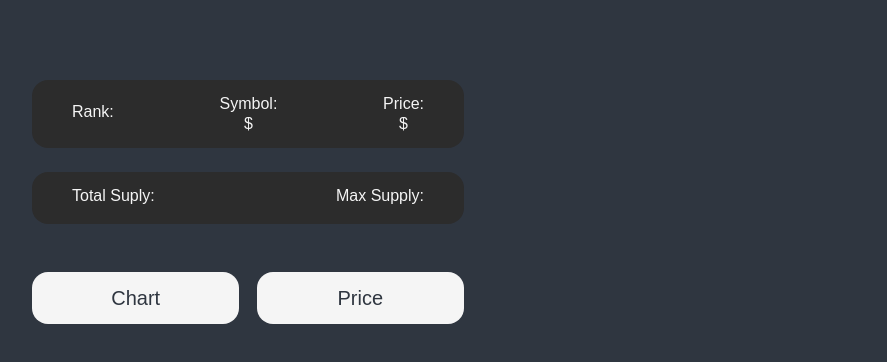
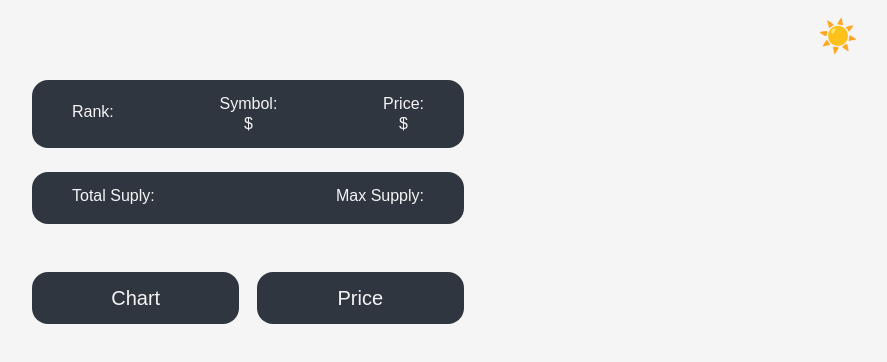
Before and after one commit to misobae/learning-project, a React (Create React App) app: page /1 in a window 1280 px wide. Shown: the top 362 px of the page, without its empty margins (392-1279 px from the left). Built offline with nearby package versions, Linux system fonts and the light colour scheme; no server answers.

Commit message:
feat: 다크모드 구현

```diff
--- a/src/App.tsx
+++ b/src/App.tsx
@@ -1,6 +1,9 @@
-import { createGlobalStyle } from 'styled-components';
+import { createGlobalStyle, ThemeProvider } from "styled-components";
 import Router from './Router';
-import { ReactQueryDevtools } from 'react-query/devtools';
+import { darkTheme, lightTheme } from "./theme";
+import { useState } from "react";
+import styled from 'styled-components';
+// import { ReactQueryDevtools } from 'react-query/devtools';
 
 const GlobalStyle = createGlobalStyle`
   @import url('https://fonts.googleapis.com/css2?family=Source+Sans+Pro:wght@300;400&display=swap');
@@ -63,13 +66,36 @@ const GlobalStyle = createGlobalStyle`
     text-decoration: none;
     color: inherit;
   }
+`;
+
+const Button = styled.button`
+    position: absolute;
+    top: 16px;
+    right: 24px;
+    background-color: transparent;
+    border: 0;
+    font-size: 32px;
+    cursor: pointer;
+    transition: .25s;
+    &:hover {
+      transform: scale(1.2);
+    }
 `
 
 function App() {
+  const [isDarkMode, setIsDarkMode] = useState(false);
+  const toggleDarkMode = () => {
+    setIsDarkMode((crnt) => !crnt);
+  };
   return <>
-    <GlobalStyle />
-    <Router />
-    <ReactQueryDevtools initialIsOpen={true} />
+    <ThemeProvider theme={isDarkMode ? darkTheme : lightTheme}>
+      <Button type="button" onClick={toggleDarkMode}>
+        {isDarkMode ? '🌙' : '☀️' }
+      </Button>
+      <GlobalStyle />
+      <Router />
+      {/* <ReactQueryDevtools initialIsOpen={true} /> */}
+    </ThemeProvider>
   </>
 }
 
--- a/src/index.tsx
+++ b/src/index.tsx
@@ -1,18 +1,14 @@
 import React from "react";
 import ReactDOM from "react-dom";
 import { QueryClient, QueryClientProvider } from "react-query";
-import { ThemeProvider } from "styled-components";
 import App from "./App";
-import { theme } from "./theme";
 
 const queryClient = new QueryClient();
 
 ReactDOM.render(
   <React.StrictMode>
     <QueryClientProvider client={queryClient}>
-      <ThemeProvider theme={theme}>
-        <App />
-      </ThemeProvider>
+      <App />
     </QueryClientProvider>
   </React.StrictMode>,
   document.getElementById("root")
--- a/src/routes/Chart.tsx
+++ b/src/routes/Chart.tsx
@@ -16,10 +16,7 @@ interface ChartProps {
   coinId: string;
 }
 function Chart({ coinId }: ChartProps){
-  const {isLoading, data} = useQuery<IHistorical[]>(["ohlcv", coinId], () => fetchCoinHistory(coinId),
-  {
-    refetchInterval: 5000,
-  });
+  const {isLoading, data} = useQuery<IHistorical[]>(["ohlcv", coinId], () => fetchCoinHistory(coinId));
 
   return (
     <div>
--- a/src/routes/Coin.tsx
+++ b/src/routes/Coin.tsx
@@ -37,13 +37,14 @@ const Overview = styled.div`
   justify-content: space-between;
   align-items: center;
   padding: 16px 40px;
-  background-color: #2c2c2c;
+  background-color: ${props => props.theme.textColor};
   border-radius: 16px;
 `;
 const OverviewItem = styled.div`
   text-align: center;
   span {
     display: block;
+    color: ${props => props.theme.bgColor};
     &:first-child {
       margin-bottom: 4px;
     }
@@ -142,10 +143,7 @@ function Coin(){
   const priceMatch = useRouteMatch("/:coinId/price");
   const chartMatch = useRouteMatch("/:coinId/chart");
   const { isLoading: infoLoading, data: infoData } = useQuery<InfoData>(["info", coinId], () => fetchCoinInfo(coinId));
-  const { isLoading: tickerLoading, data: tickersData } = useQuery<PriceData>(["tickers", coinId], () => fetchCoinTickers(coinId),
-  {
-    refetchInterval: 5000,
-  });
+  const { isLoading: tickerLoading, data: tickersData } = useQuery<PriceData>(["tickers", coinId], () => fetchCoinTickers(coinId));
 
   const loading = infoLoading || tickerLoading;
   return (
--- a/src/routes/Coins.tsx
+++ b/src/routes/Coins.tsx
@@ -25,8 +25,8 @@ const CoinList = styled.ul `
 const Coin = styled.li `
   margin-bottom: 16px;
   border-radius: 24px;
-  background-color: ${props => props.theme.textColor};
-  color: ${props => props.theme.bgColor};
+  box-shadow: 4px 0px 12px rgba(0, 0, 0, 20%);
+  color: ${props => props.theme.textColor};
   font-size: 24px;
   a {
     display: flex;
@@ -79,7 +79,7 @@ function Coins(){
               <Coin key={coin.id}>
                 <Link
                   to={{
-                    pathname: `/${coin.id}`,
+                    pathname: `/${coin.id}/chart`,
                     state: { name: coin.name }
                   }}
                 >
--- a/src/theme.ts
+++ b/src/theme.ts
@@ -1,7 +1,13 @@
 import { DefaultTheme } from "styled-components";
 
-export const theme: DefaultTheme = {
+export const lightTheme: DefaultTheme = {
+  bgColor: 'whitesmoke',
+  textColor: '#2f3640',
+  accentColor: '#4cd137',
+};
+
+export const darkTheme: DefaultTheme = {
   bgColor: '#2f3640',
   textColor: 'whitesmoke',
   accentColor: '#4cd137',
-}
+};
```
